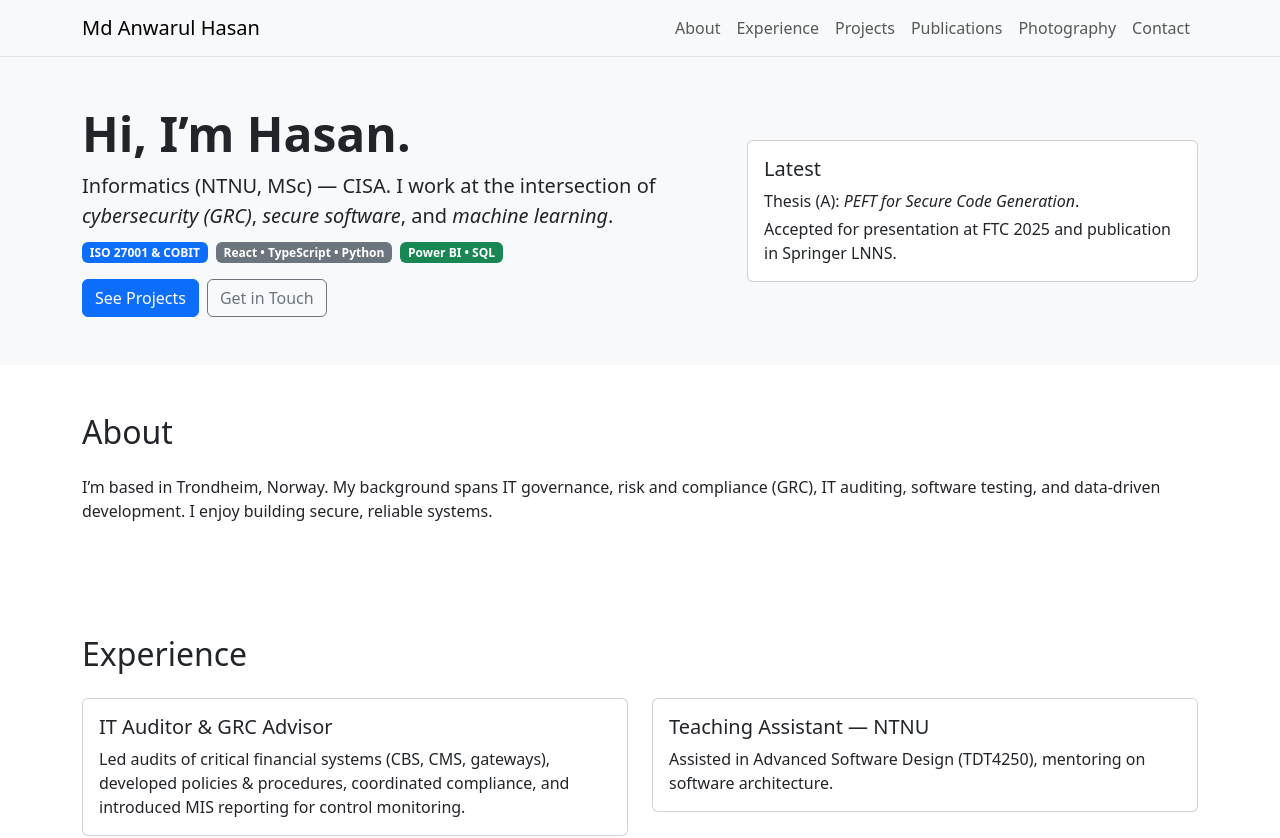
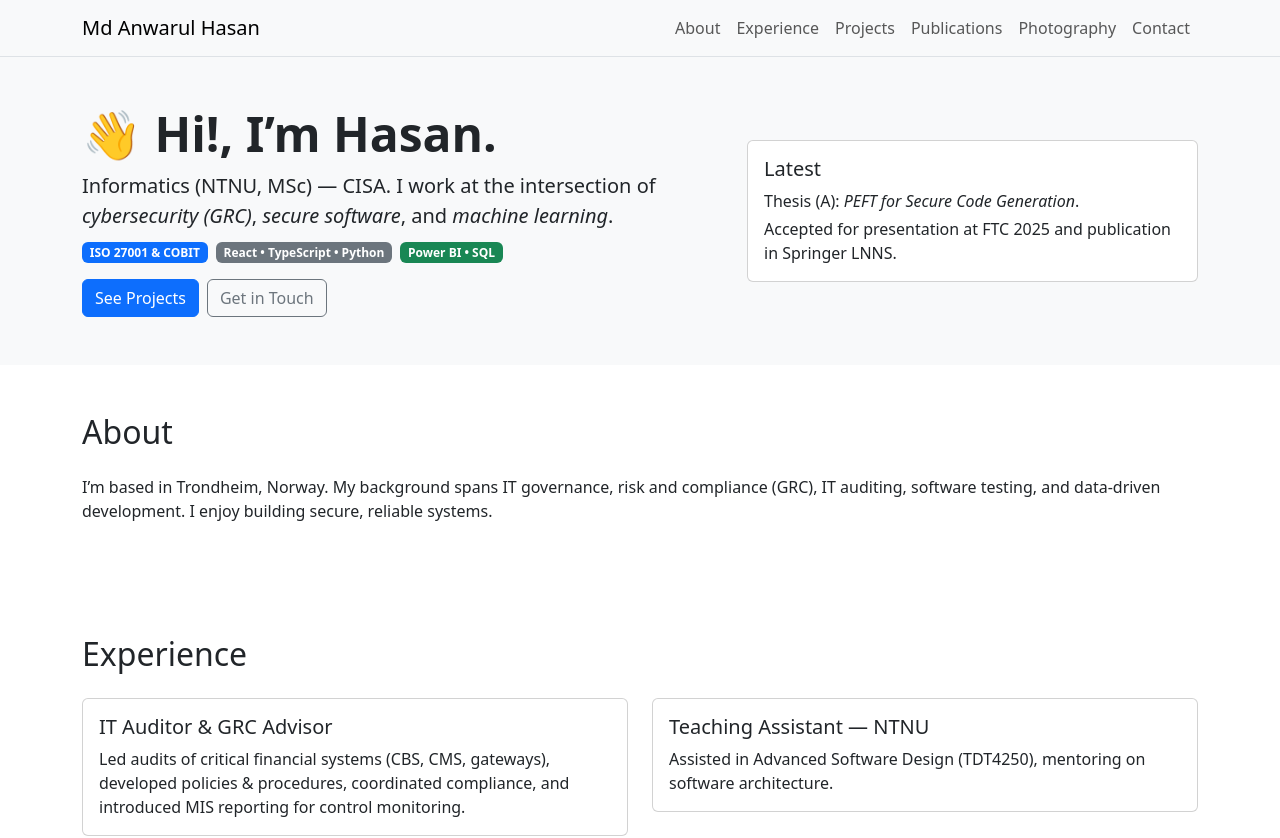
Before and after one commit to imahasan/imahasan.github.io, a React (Vite) app: page / in a window 1280 px wide. Shown: the top 838 px of the page. Built offline with nearby package versions, Linux system fonts and the light colour scheme.

Commit message:
Update: little update in the top text for test.

```diff
--- a/src/App.tsx
+++ b/src/App.tsx
@@ -44,7 +44,7 @@
         <Container>
           <Row className="align-items-center g-4">
             <Col md={7}>
-              <h1 className="display-5 fw-bold">Hi, I’m Hasan.</h1>
+              <h1 className="display-5 fw-bold">👋 Hi!, I’m Hasan.</h1>
               <p className="lead mb-2">
                 Informatics (NTNU, MSc) — <strong>CISA</strong>. I work at the intersection of{' '}
                 <em>cybersecurity (GRC)</em>, <em>secure software</em>, and <em>machine learning</em>.
```
